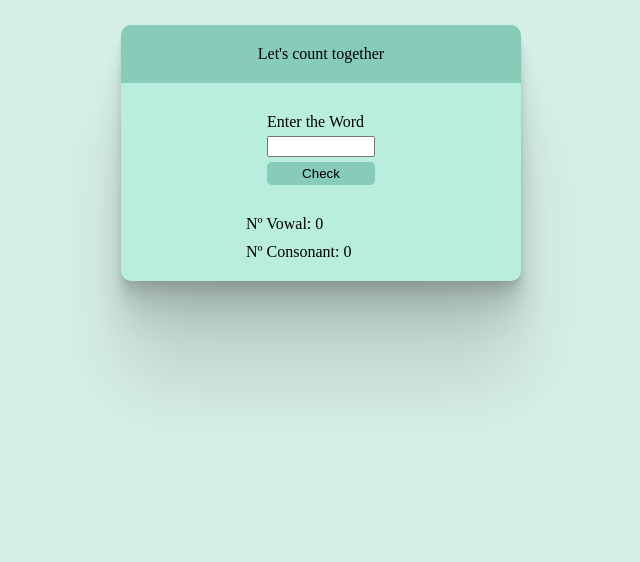
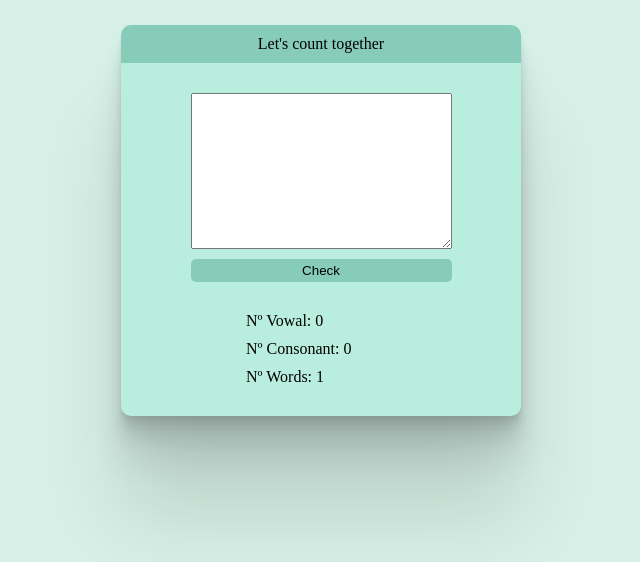
Before and after one commit to fredozone/Vowel-versus-Consonant, a plain HTML site: page index.html in a window 1280 px wide. Both pictures are taken after a click on the input "Check". Shown: the whole page, without its empty margins (319-959 px from the left). Drawn offline with Linux system fonts and the light colour scheme.

Commit message:
Update index.html

```diff
--- a/index.html
+++ b/index.html
@@ -24,7 +24,7 @@
     }
 
     .title{
-        padding: 20px;
+        padding: 10px;
         margin-bottom: 20px;
         background-color: #87CBB9;
         display: grid;
@@ -47,11 +47,12 @@
     }
 
     .button-check{
-        width: 108px;
+        width: 100%;
         background: #87CBB9;
         border: 0px;
         padding: 4px;
         border-radius: 5px;
+        margin-top: 10px;
     }
 
     .button-check:hover{
@@ -82,13 +83,13 @@
         <div class="count-card">
             <div class="title">Let's count together</div>
             <div class="text-row">
-                <label for="text">Enter the Word</label>
-                <input type="text" name="count" id="count">
+                <textarea name="count" id="count" cols="30" rows="10"></textarea>
                 <input type="submit" value="Check" class="button-check" onclick="return count();">
             </div>
             <div class="showcount">
                 <div class="vowal">N&#186; Vowal: <span id="vowal"></span></div>
                 <div class="consonant">N&#186; Consonant: <span id="consonant"></span></div>
+                <div class="vowal">N&#186; Words: <span id="words"></span></div>
             </div>
         </div>
     </div>
@@ -101,23 +102,23 @@
         });
 
         function count(){
-            let stringText = document.getElementById('count').value.toLowerCase();
+            let stringText = document.getElementById('count').value.toLowerCase().trim();
             let vowels = ['a','e','i','o','u'];
             let Consonat = ['b','c','d','f','g','h','j','k','l','m','n','p','q','r','s','t','v','w','x','y','z'];
             let vowelsCount = 0;
             let ConsonatCount = 0;
-
+            let words = stringText.split(" ").length;
 
             for(let k = 0; k < stringText.length; k++){
                 //for to count the vowels
                 for(let l = 0; l < vowels.length; l++){
-                    if(stringText[k] == vowels[l]){
+                    if(stringText[k] === vowels[l]){
                         vowelsCount += 1;
                     }
                 }
                 // for to count the Consonat
                 for(let c=0; c < Consonat.length; c++){
-                    if(stringText[k] == Consonat[c]){
+                    if(stringText[k] === Consonat[c]){
                         ConsonatCount += 1;
                     }
                 }
@@ -125,6 +126,7 @@
 
             document.getElementById('vowal').innerHTML = vowelsCount;
             document.getElementById('consonant').innerHTML = ConsonatCount;
+            document.getElementById('words').innerHTML = words;
         }
     </script>
 </body>
```
